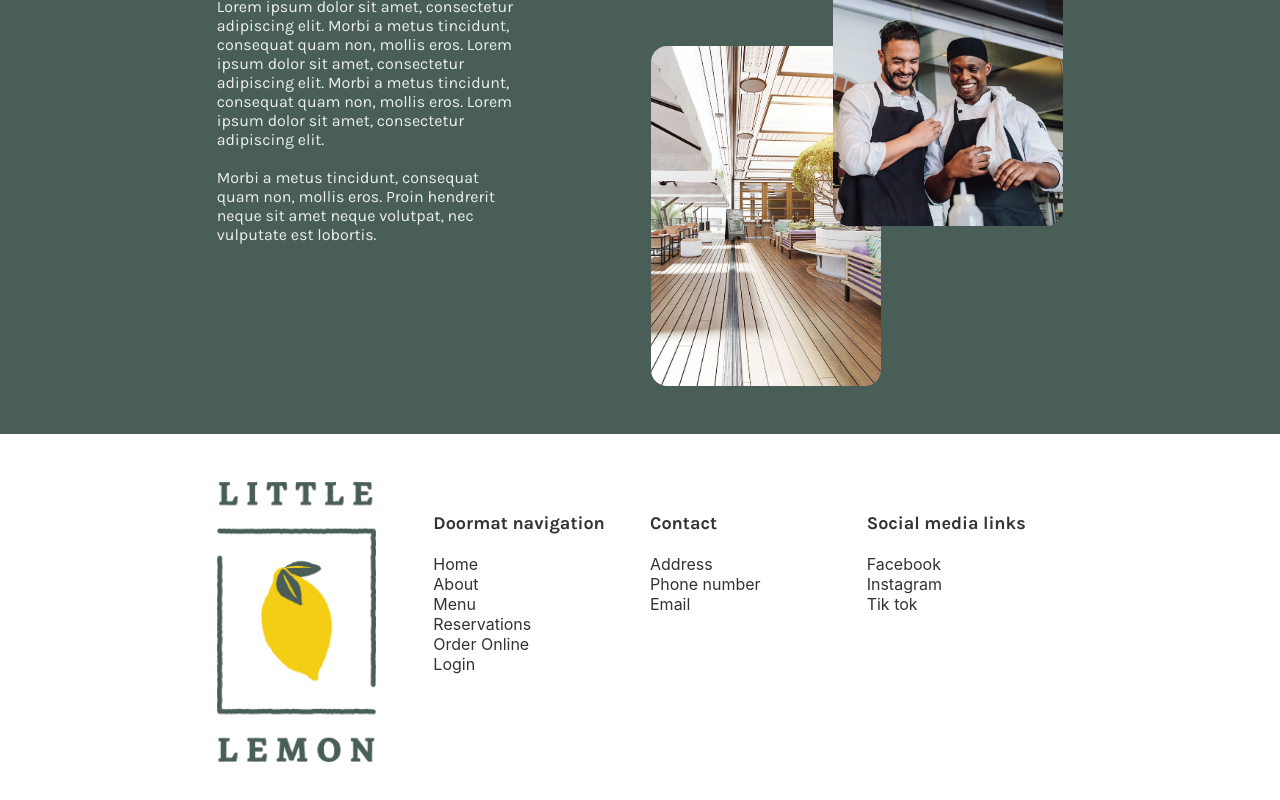
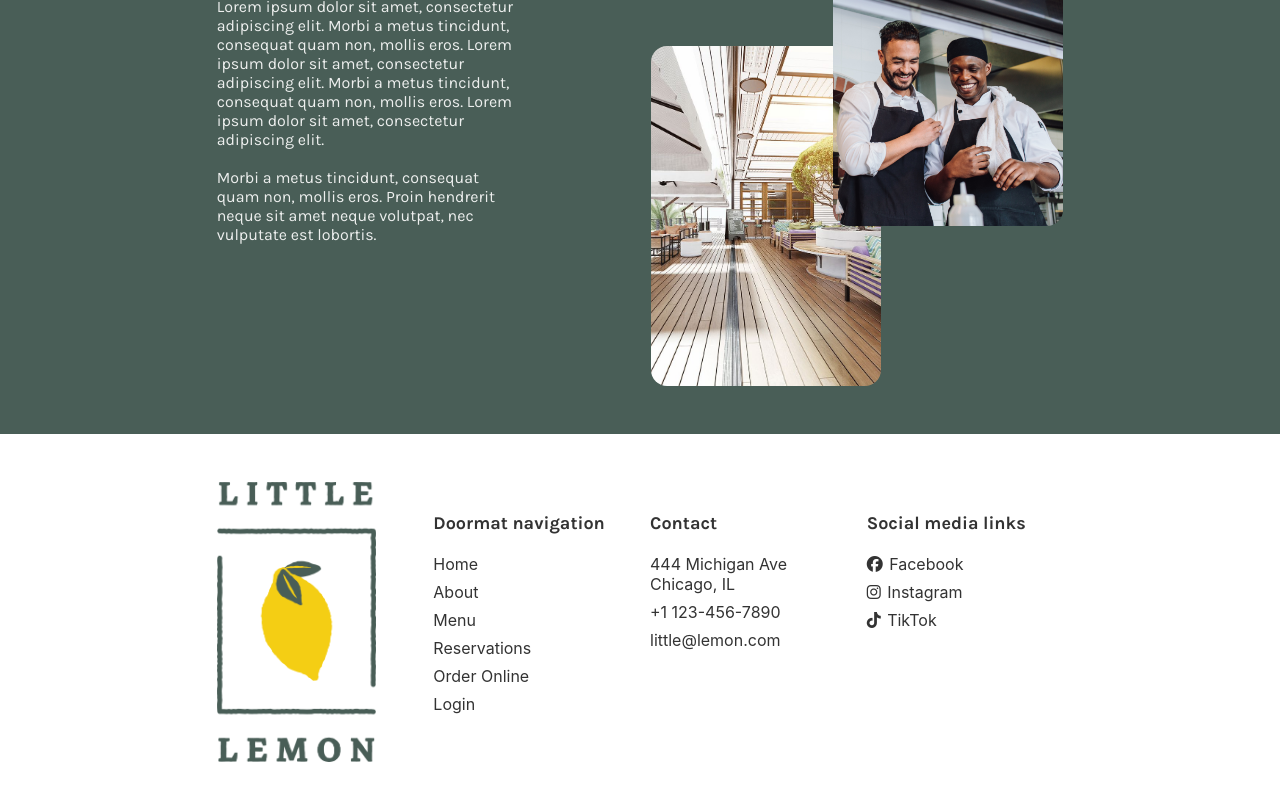
Before and after one commit to kwiatkowskimaciej/react-restaurant-web-app, a React (Create React App) app: page / in a window 1280 px wide. Shown: the part 2037-2837 px from the top of the page. Built offline with nearby package versions, Linux system fonts and the light colour scheme; a web font is replaced by a local one.

Commit message:
Update footer

```diff
--- a/public/index.html
+++ b/public/index.html
@@ -62,5 +62,9 @@
       To begin the development, run `npm start` or `yarn start`.
       To create a production bundle, use `npm run build` or `yarn build`.
     -->
+    <script
+      src="https://kit.fontawesome.com/2cf0cb98fc.js"
+      crossorigin="anonymous"
+    ></script>
   </body>
 </html>
--- a/src/App.css
+++ b/src/App.css
@@ -45,6 +45,10 @@ p {
   font-family: var(--typeface-secondary);
   font-size: 16px;
   font-weight: 400;
+}
+
+i {
+  margin-right: 2px;
 }
 
 header {
@@ -132,6 +136,10 @@ footer h3 {
   padding: 30px 0 20px;
 }
 
+footer a {
+  margin-bottom: 8px;
+}
+
 footer a:link {
   color: var(--highlight-2);
 }
@@ -150,6 +158,10 @@ footer a:hover {
 
 #contact {
   grid-area: contact;
+}
+
+#contact li {
+  margin-bottom: 8px;
 }
 
 #social {
--- a/src/components/Footer.js
+++ b/src/components/Footer.js
@@ -15,17 +15,30 @@ const Footer = () => {
       <div id="contact">
         <h3>Contact</h3>
         <ul>
-          <li>Address</li>
-          <li>Phone number</li>
-          <li>Email</li>
+          <li>
+            444 Michigan Ave <br />
+            Chicago, IL
+          </li>
+          <li>
+            +1 123-456-7890
+          </li>
+          <li>
+            little@lemon.com
+          </li>
         </ul>
       </div>
       <div id="social">
         <h3>Social media links</h3>
         <ul>
-          <li>Facebook</li>
-          <li>Instagram</li>
-          <li>Tik tok</li>
+          <li>
+            <a href="https://www.facebook.com"><i className="fa-brands fa-facebook"></i> Facebook</a>
+          </li>
+          <li>
+            <a href="https://www.instagram.com"><i className="fa-brands fa-instagram"></i> Instagram</a>
+          </li>
+          <li>
+            <a href="https://www.tiktok.com"><i className="fa-brands fa-tiktok"></i> TikTok</a>
+          </li>
         </ul>
       </div>
     </footer>
```
